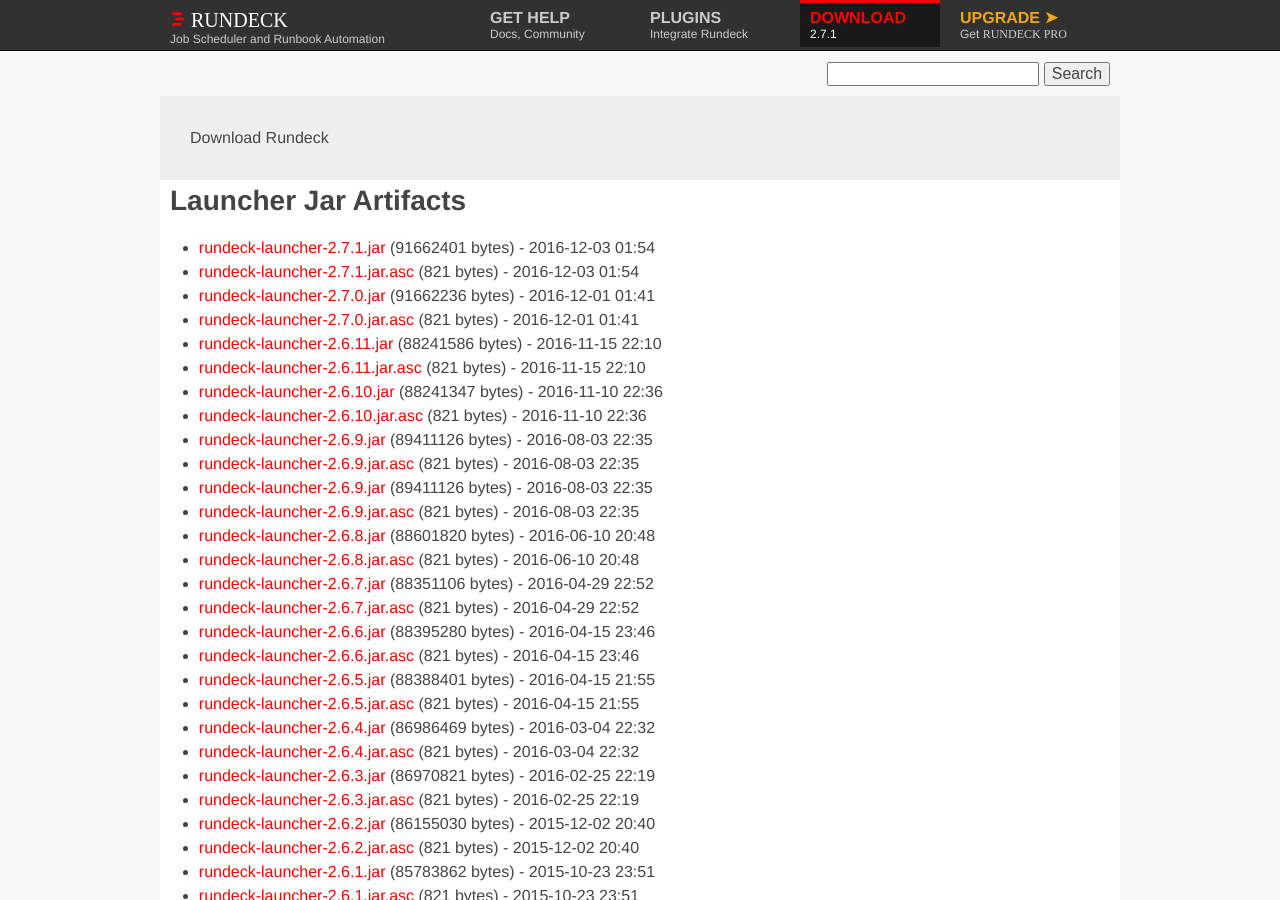
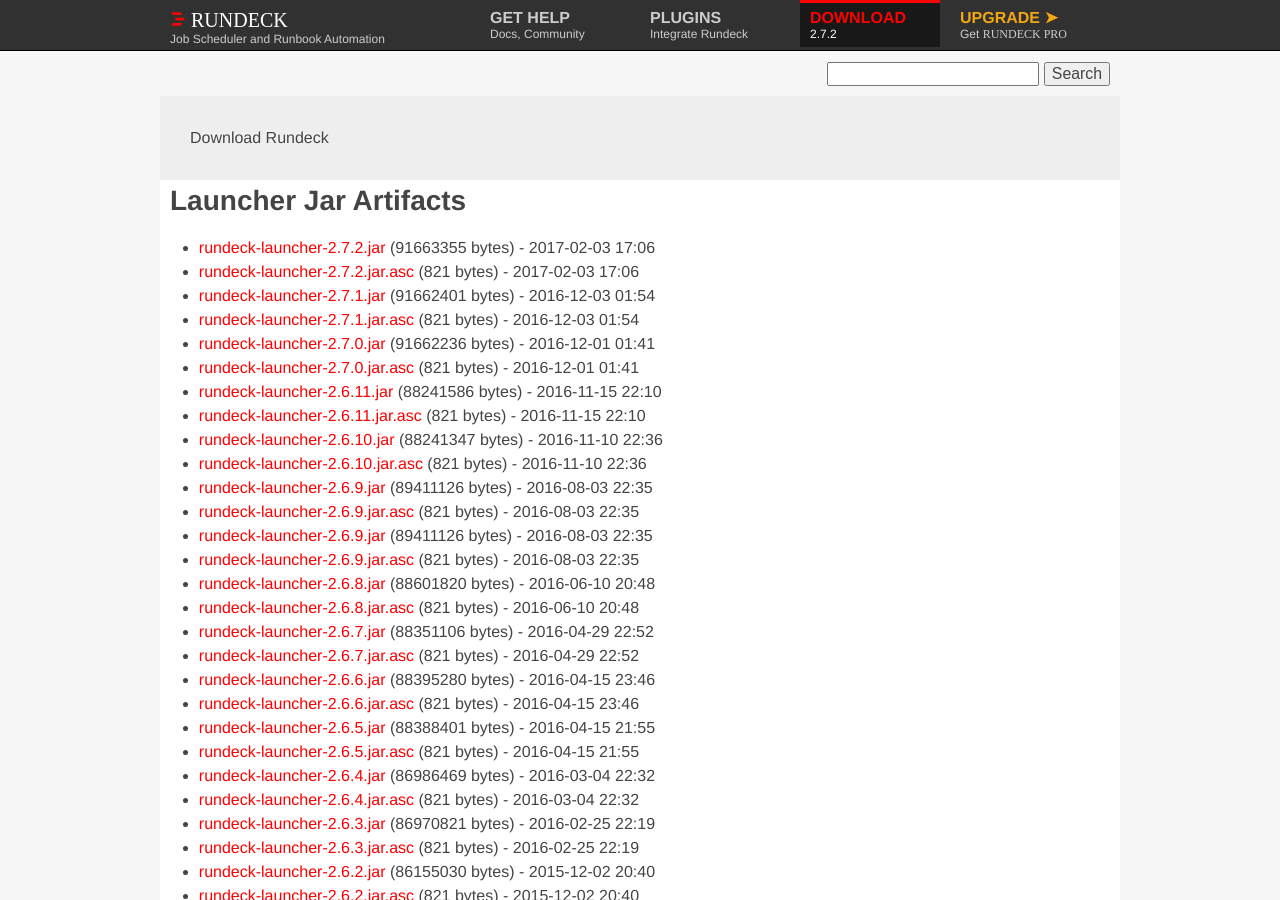
Before and after one commit to rundeck/rundeck-ghpages, a Jekyll site: the page built from download/jar/index.md, in a window 1280 px wide and 900 px high. Built offline with Jekyll 4.4.1, drawn with Linux system fonts in a browser that asks for light colours; nearby versions of some CDN libraries.

Commit message:
Update site to 2.7.2 download links

```diff
--- a/_config.yml
+++ b/_config.yml
@@ -1,18 +1,18 @@
 baseurl: ""
 url: ""
 full_url: "http://www.rundeck.org"
-rd_version: "2.7.1"
-rd_jar_name: "rundeck-launcher-2.7.1.jar"
-rd_jar_sha: "0c75c648e3f7bdf8e3a822fb6986f688674ebd1a"
-rd_jar_url: "http://download.rundeck.org/jar/rundeck-launcher-2.7.1.jar"
-rd_jar_size: "91662401"
-rd_deb_name: "rundeck-2.7.1-1-GA.deb"
-rd_deb_url: "http://download.rundeck.org/deb/rundeck-2.7.1-1-GA.deb"
-rd_deb_sha: "2037a5c68b0ddcc4bd5627579dae013682b4d3d0"
-rd_deb_size: "105782278"
-rd_zipball: "https://github.com/rundeck/rundeck/zipball/v2.7.1"
-rd_tarball: "https://github.com/rundeck/rundeck/tarball/v2.7.1"
-rd_releasenotes: "https://github.com/rundeck/rundeck/blob/v2.7.1/RELEASE.md"
+rd_version: "2.7.2"
+rd_jar_name: "rundeck-launcher-2.7.2.jar"
+rd_jar_sha: "409209fc0faf213cb6caaa9cb3d95ff5996efc92"
+rd_jar_url: "http://download.rundeck.org/jar/rundeck-launcher-2.7.2.jar"
+rd_jar_size: "91663355"
+rd_deb_name: "rundeck-2.7.2-1-GA.deb"
+rd_deb_url: "http://download.rundeck.org/deb/rundeck-2.7.2-1-GA.deb"
+rd_deb_sha: "b21b60fd798b044c4b8642d3f568dd882f4e2629"
+rd_deb_size: "105782718"
+rd_zipball: "https://github.com/rundeck/rundeck/zipball/v2.7.2"
+rd_tarball: "https://github.com/rundeck/rundeck/tarball/v2.7.2"
+rd_releasenotes: "https://github.com/rundeck/rundeck/blob/v2.7.2/RELEASE.md"
 markdown: kramdown
 gems:
   - jekyll-seo-tag
--- a/download/jar/index.md
+++ b/download/jar/index.md
@@ -3,6 +3,8 @@
 layout: download
 download_type: Launcher Jar
 ---
+* [rundeck-launcher-2.7.2.jar](http://download.rundeck.org/jar/rundeck-launcher-2.7.2.jar) (91663355 bytes) - 2017-02-03 17:06
+* [rundeck-launcher-2.7.2.jar.asc](http://download.rundeck.org/jar/rundeck-launcher-2.7.2.jar.asc) (821 bytes) - 2017-02-03 17:06
 * [rundeck-launcher-2.7.1.jar](http://download.rundeck.org/jar/rundeck-launcher-2.7.1.jar) (91662401 bytes) - 2016-12-03 01:54
 * [rundeck-launcher-2.7.1.jar.asc](http://download.rundeck.org/jar/rundeck-launcher-2.7.1.jar.asc) (821 bytes) - 2016-12-03 01:54
 * [rundeck-launcher-2.7.0.jar](http://download.rundeck.org/jar/rundeck-launcher-2.7.0.jar) (91662236 bytes) - 2016-12-01 01:41
```
Also changed, not shown: download/deb/index.md (+1 -0 lines), download/rpm/index.md (+2 -0 lines), download/war/index.md (+2 -0 lines), news/_posts/2017-02-03-rundeck-2.7.2.md (added, +89 -0 lines).
